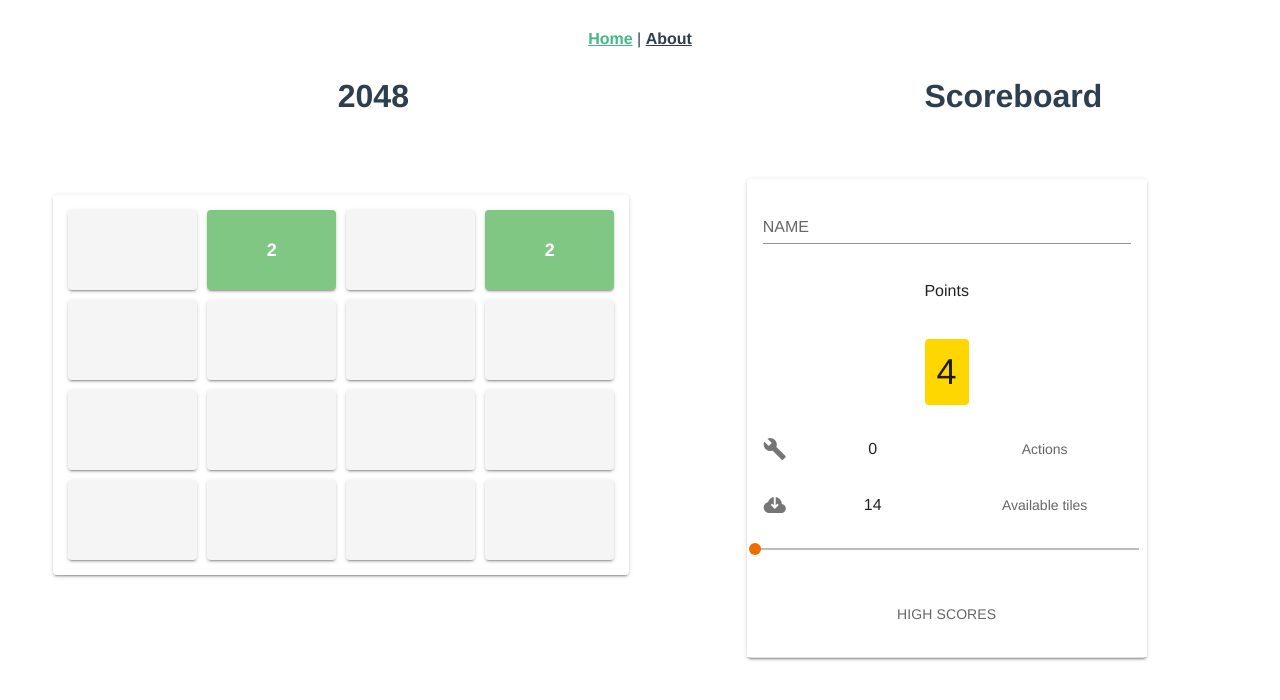
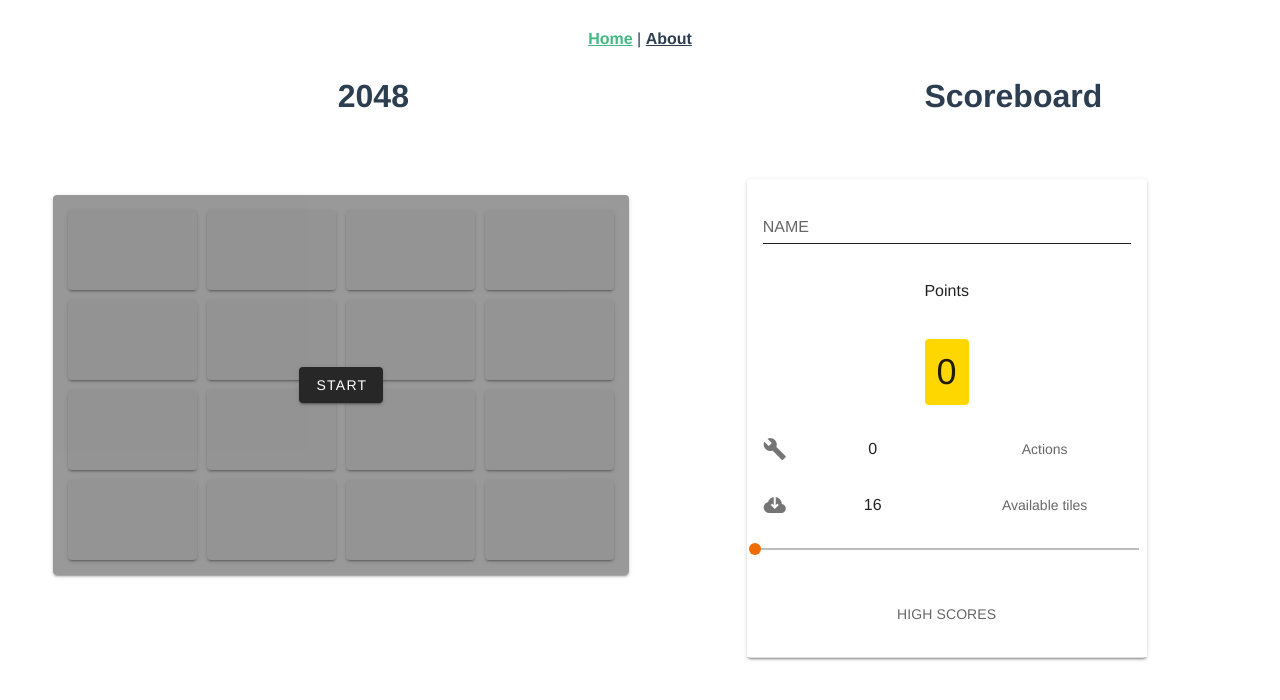
Before and after one commit to carlahremarklund/2048, a Vue app: page / in a window 1280 px wide. Shown: the top 700 px of the page. Built offline with nearby package versions, Linux system fonts and the light colour scheme.

Commit message:
Name required

```diff
--- a/src/components/Board.vue
+++ b/src/components/Board.vue
@@ -55,6 +55,17 @@
           />
         </v-flex>
       </v-layout>
+      <v-overlay
+          :absolute="true"
+          :value="overlay"
+        >
+          <v-btn
+            color="success"
+            @click=" ()=> { overlay = false; init(); }"
+          >
+            {{ nameError? 'Enter name' : 'Start' }}
+          </v-btn>
+        </v-overlay>
     </v-card>
     <v-dialog
       v-model="isGameOver"
@@ -101,6 +112,7 @@
       :board="allTiles"
       :actions="actions"
       :boardSize="size"
+      :nameError="nameError"
     />
   </v-col>
   </v-row>
@@ -136,6 +148,8 @@
       isGameOver: false,
       score: 0,
       name: '',
+      overlay: true,
+      nameError: false,
     };
   },
   computed: {
@@ -323,8 +337,14 @@
     },
     setName(value) {
       this.name = value;
+      this.nameError = false;
     },
     init() {
+      if (this.name === '') {
+        this.nameError = true;
+        this.overlay = true;
+        return;
+      }
       if (!this.$store.state.playing) {
         this.initializeBoard();
         this.initialized = true;
@@ -343,7 +363,7 @@
     // window.addEventListener('touchmove', this.mobileHandler, true);
   },
   mounted() {
-    this.init();
+    // this.init();
   },
 };
 </script>
--- a/src/components/Scoreboard.vue
+++ b/src/components/Scoreboard.vue
@@ -8,8 +8,12 @@
     <v-card-title>
       <v-text-field
       @change="nameChanged"
+      ref="nameInput"
       label="NAME"
-      hide-details="auto"
+      :hide-details="!nameError"
+      :autofocus="nameError"
+      :error="nameError"
+      error-messages="NAME is required"
       v-model="name"
     ></v-text-field>
     </v-card-title>
@@ -93,6 +97,11 @@
       type: Number,
       required: true,
     },
+    nameError: {
+      type: Boolean,
+      required: false,
+      default: false,
+    },
   },
 
   data() {
--- a/src/views/About.vue
+++ b/src/views/About.vue
@@ -1,7 +1,16 @@
+<style scoped>
+.about {
+  position: absolute;
+  left: 50%;
+  top: 50%;
+  transform: translate(-50%, -50%);
+  padding: 10px;
+}
+</style>
 <template>
   <div class="about">
     <h1>The Game of 2048</h1>
-    <p style="padding-top: 4rem; width: 36rem; text-align: center">
+    <p style="padding: 2rem; width: 26rem; text-align: center">
       2048 is a game where you combine numbered tiles in order to gain a higher
       numbered tile. In this game you start with two tiles, the lowest possible
       number available is two. Then you will play by combining the tiles with
```
